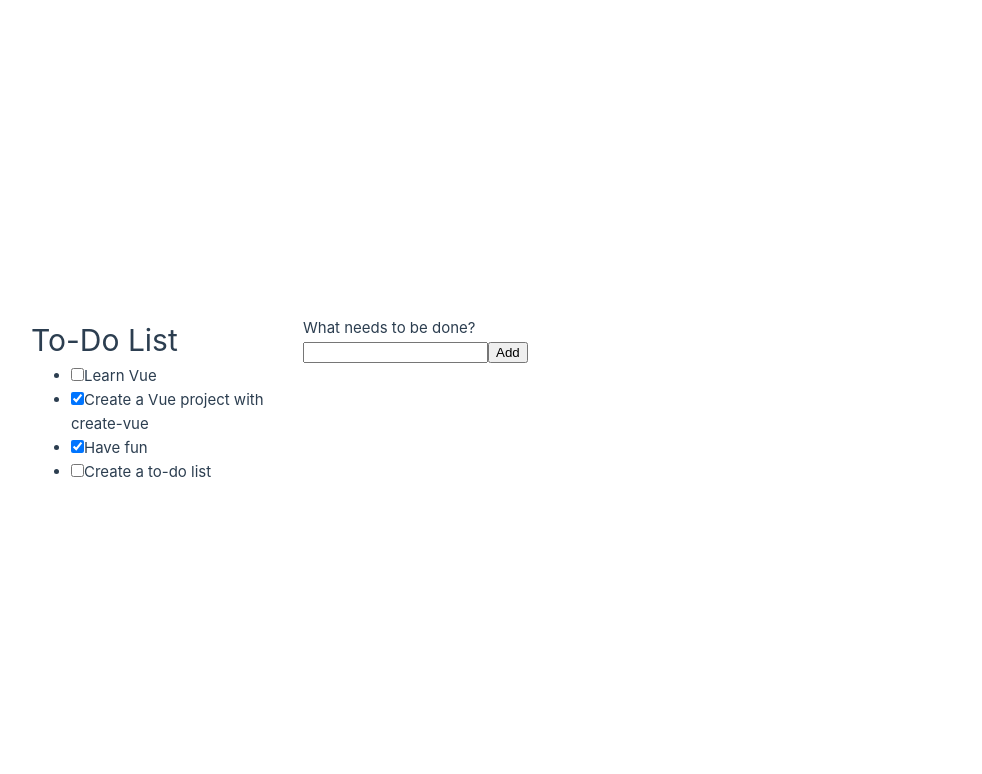
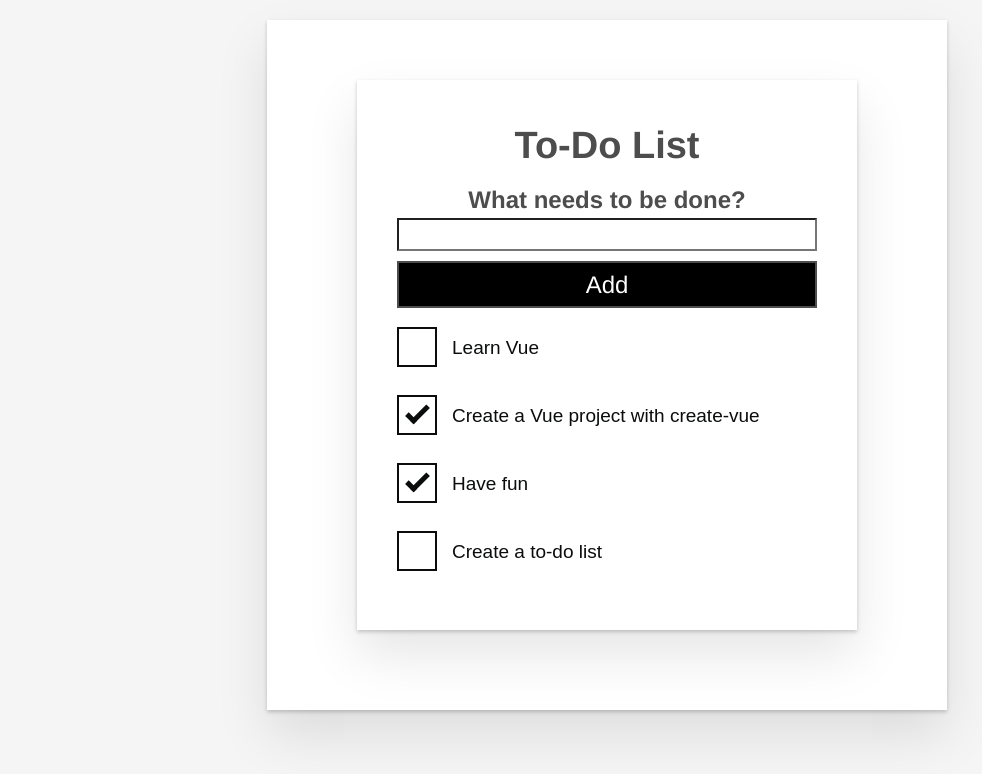
Before and after one commit to Daniel-Peace/TBD-chat, a Vue app in the folder hello-world/: page / in a window 1280 px wide. Shown: the top 774 px of the page, without its empty margins (33-1015 px from the left). Built offline with nearby package versions, Linux system fonts and the light colour scheme.

Commit message:
Added css styles from MDN tutorial

```diff
--- a/hello-world/src/App.vue
+++ b/hello-world/src/App.vue
@@ -23,7 +23,7 @@
   <div id="app">
     <h1>To-Do List</h1>
     <to-do-form @todo-added="addToDo"></to-do-form>
-    <ul>
+    <ul aria-labelledby="list-summary" class="stack-large">
       <li v-for="item in ToDoItems" :key="item.id">
         <to-do-item :label="item.label" :done="item.done" :id="item.id"></to-do-item>
       </li>
@@ -31,66 +31,115 @@
   </div>
 </template>
 
-<style scoped>
-header {
-  line-height: 1.5;
-  max-height: 100vh;
+<style>
+/* Global styles */
+.btn {
+  padding: 0.8rem 1rem 0.7rem;
+  border: 0.2rem solid #4d4d4d;
+  cursor: pointer;
+  text-transform: capitalize;
 }
-
-.logo {
-  display: block;
-  margin: 0 auto 2rem;
+.btn__danger {
+  color: #fff;
+  background-color: #ca3c3c;
+  border-color: #bd2130;
 }
-
-nav {
+.btn__filter {
+  border-color: lightgrey;
+}
+.btn__danger:focus {
+  outline-color: #c82333;
+}
+.btn__primary {
+  color: #fff;
+  background-color: #000;
+}
+.btn-group {
+  display: flex;
+  justify-content: space-between;
+}
+.btn-group > * {
+  flex: 1 1 auto;
+}
+.btn-group > * + * {
+  margin-left: 0.8rem;
+}
+.label-wrapper {
+  margin: 0;
+  flex: 0 0 100%;
+  text-align: center;
+}
+[class*='__lg'] {
+  display: inline-block;
   width: 100%;
-  font-size: 12px;
-  text-align: center;
-  margin-top: 2rem;
+  font-size: 1.9rem;
 }
-
-nav a.router-link-exact-active {
-  color: var(--color-text);
+[class*='__lg']:not(:last-child) {
+  margin-bottom: 1rem;
 }
-
-nav a.router-link-exact-active:hover {
-  background-color: transparent;
-}
-
-nav a {
-  display: inline-block;
-  padding: 0 1rem;
-  border-left: 1px solid var(--color-border);
-}
-
-nav a:first-of-type {
-  border: 0;
-}
-
-@media (min-width: 1024px) {
-  header {
-    display: flex;
-    place-items: center;
-    padding-right: calc(var(--section-gap) / 2);
-  }
-
-  .logo {
-    margin: 0 2rem 0 0;
-  }
-
-  header .wrapper {
-    display: flex;
-    place-items: flex-start;
-    flex-wrap: wrap;
-  }
-
-  nav {
-    text-align: left;
-    margin-left: -1rem;
-    font-size: 1rem;
-
-    padding: 1rem 0;
-    margin-top: 1rem;
+@media screen and (min-width: 620px) {
+  [class*='__lg'] {
+    font-size: 2.4rem;
   }
 }
+.visually-hidden {
+  position: absolute;
+  height: 1px;
+  width: 1px;
+  overflow: hidden;
+  clip: rect(1px 1px 1px 1px);
+  clip: rect(1px, 1px, 1px, 1px);
+  clip-path: rect(1px, 1px, 1px, 1px);
+  white-space: nowrap;
+}
+[class*='stack'] > * {
+  margin-top: 0;
+  margin-bottom: 0;
+}
+.stack-small > * + * {
+  margin-top: 1.25rem;
+}
+.stack-large > * + * {
+  margin-top: 2.5rem;
+}
+@media screen and (min-width: 550px) {
+  .stack-small > * + * {
+    margin-top: 1.4rem;
+  }
+  .stack-large > * + * {
+    margin-top: 2.8rem;
+  }
+}
+/* End global styles */
+#app {
+  background: #fff;
+  margin: 2rem 0 4rem 0;
+  padding: 1rem;
+  padding-top: 0;
+  position: relative;
+  box-shadow:
+    0 2px 4px 0 rgb(0 0 0 / 20%),
+    0 2.5rem 5rem 0 rgb(0 0 0 / 10%);
+}
+@media screen and (min-width: 550px) {
+  #app {
+    padding: 4rem;
+  }
+}
+#app > * {
+  max-width: 50rem;
+  margin-left: auto;
+  margin-right: auto;
+}
+#app > form {
+  max-width: 100%;
+}
+#app h1 {
+  display: block;
+  min-width: 100%;
+  width: 100%;
+  text-align: center;
+  margin: 0;
+  margin-bottom: 1rem;
+}
 </style>
--- a/hello-world/src/assets/base.css
+++ /dev/null
@@ -1,86 +0,0 @@
-/* color palette from <https://github.com/vuejs/theme> */
-:root {
-  --vt-c-white: #ffffff;
-  --vt-c-white-soft: #f8f8f8;
-  --vt-c-white-mute: #f2f2f2;
-
-  --vt-c-black: #181818;
-  --vt-c-black-soft: #222222;
-  --vt-c-black-mute: #282828;
-
-  --vt-c-indigo: #2c3e50;
-
-  --vt-c-divider-light-1: rgba(60, 60, 60, 0.29);
-  --vt-c-divider-light-2: rgba(60, 60, 60, 0.12);
-  --vt-c-divider-dark-1: rgba(84, 84, 84, 0.65);
-  --vt-c-divider-dark-2: rgba(84, 84, 84, 0.48);
-
-  --vt-c-text-light-1: var(--vt-c-indigo);
-  --vt-c-text-light-2: rgba(60, 60, 60, 0.66);
-  --vt-c-text-dark-1: var(--vt-c-white);
-  --vt-c-text-dark-2: rgba(235, 235, 235, 0.64);
-}
-
-/* semantic color variables for this project */
-:root {
-  --color-background: var(--vt-c-white);
-  --color-background-soft: var(--vt-c-white-soft);
-  --color-background-mute: var(--vt-c-white-mute);
-
-  --color-border: var(--vt-c-divider-light-2);
-  --color-border-hover: var(--vt-c-divider-light-1);
-
-  --color-heading: var(--vt-c-text-light-1);
-  --color-text: var(--vt-c-text-light-1);
-
-  --section-gap: 160px;
-}
-
-@media (prefers-color-scheme: dark) {
-  :root {
-    --color-background: var(--vt-c-black);
-    --color-background-soft: var(--vt-c-black-soft);
-    --color-background-mute: var(--vt-c-black-mute);
-
-    --color-border: var(--vt-c-divider-dark-2);
-    --color-border-hover: var(--vt-c-divider-dark-1);
-
-    --color-heading: var(--vt-c-text-dark-1);
-    --color-text: var(--vt-c-text-dark-2);
-  }
-}
-
-*,
-*::before,
-*::after {
-  box-sizing: border-box;
-  margin: 0;
-  font-weight: normal;
-}
-
-body {
-  min-height: 100vh;
-  color: var(--color-text);
-  background: var(--color-background);
-  transition:
-    color 0.5s,
-    background-color 0.5s;
-  line-height: 1.6;
-  font-family:
-    Inter,
-    -apple-system,
-    BlinkMacSystemFont,
-    'Segoe UI',
-    Roboto,
-    Oxygen,
-    Ubuntu,
-    Cantarell,
-    'Fira Sans',
-    'Droid Sans',
-    'Helvetica Neue',
-    sans-serif;
-  font-size: 15px;
-  text-rendering: optimizeLegibility;
-  -webkit-font-smoothing: antialiased;
-  -moz-osx-font-smoothing: grayscale;
-}
--- a/hello-world/src/assets/main.css
+++ /dev/null
@@ -1,35 +0,0 @@
-@import './base.css';
-
-#app {
-  max-width: 1280px;
-  margin: 0 auto;
-  padding: 2rem;
-  font-weight: normal;
-}
-
-a,
-.green {
-  text-decoration: none;
-  color: hsla(160, 100%, 37%, 1);
-  transition: 0.4s;
-  padding: 3px;
-}
-
-@media (hover: hover) {
-  a:hover {
-    background-color: hsla(160, 100%, 37%, 0.2);
-  }
-}
-
-@media (min-width: 1024px) {
-  body {
-    display: flex;
-    place-items: center;
-  }
-
-  #app {
-    display: grid;
-    grid-template-columns: 1fr 1fr;
-    padding: 0 2rem;
-  }
-}
--- /dev/null
+++ b/hello-world/src/assets/reset.css
@@ -0,0 +1,77 @@
+/*reset.css*/
+/* RESETS */
+*,
+*::before,
+*::after {
+  box-sizing: border-box;
+}
+*:focus {
+  outline: 3px dashed #228bec;
+}
+html {
+  font: 62.5% / 1.15 sans-serif;
+}
+h1,
+h2 {
+  margin-bottom: 0;
+}
+ul {
+  list-style: none;
+  padding: 0;
+}
+button {
+  border: none;
+  margin: 0;
+  padding: 0;
+  width: auto;
+  overflow: visible;
+  background: transparent;
+  color: inherit;
+  font: inherit;
+  line-height: normal;
+  -webkit-font-smoothing: inherit;
+  -moz-osx-font-smoothing: inherit;
+  appearance: none;
+}
+button::-moz-focus-inner {
+  border: 0;
+}
+button,
+input,
+optgroup,
+select,
+textarea {
+  font-family: inherit;
+  font-size: 100%;
+  line-height: 1.15;
+  margin: 0;
+}
+button,
+input {
+  /* 1 */
+  overflow: visible;
+}
+input[type='text'] {
+  border-radius: 0;
+}
+body {
+  width: 100%;
+  max-width: 68rem;
+  margin: 0 auto;
+  font:
+    1.6rem/1.25 'Helvetica Neue',
+    Helvetica,
+    Arial,
+    sans-serif;
+  background-color: #f5f5f5;
+  color: #4d4d4d;
+  -moz-osx-font-smoothing: grayscale;
+  -webkit-font-smoothing: antialiased;
+}
+@media screen and (min-width: 620px) {
+  body {
+    font-size: 1.9rem;
+    line-height: 1.31579;
+  }
+}
+/*END RESETS*/
--- a/hello-world/src/components/ToDoForm.vue
+++ b/hello-world/src/components/ToDoForm.vue
@@ -14,7 +14,9 @@
 <template>
   <!-- ".prevent" means that the default form-submission action (page refresh) will be suppressed, and only our custom function will run -->
   <form @submit.prevent="onSubmit">
-    <label for="new-todo-input"> What needs to be done? </label>
+    <h2 class="label-wrapper">
+      <label for="new-todo-input" class="label__lg"> What needs to be done? </label>
+    </h2>
     <!-- Trim means leading and ending whitespace will be removed. (I tried the property .lazy based on an MDN recommendation, but that didn't work right with Composition API) -->
     <input
       type="text"
@@ -22,7 +24,8 @@
       name="new-todo"
       autocomplete="off"
       v-model.trim="label"
+      class="input__lg"
     />
-    <button type="submit">Add</button>
+    <button type="submit" class="btn btn__primary btn__lg">Add</button>
   </form>
 </template>
--- a/hello-world/src/components/ToDoItem.vue
+++ b/hello-world/src/components/ToDoItem.vue
@@ -7,8 +7,123 @@
 </script>
 
 <template>
-  <div>
-    <input type="checkbox" :id="id" :checked="done" />
-    <label :for="id">{{ label }}</label>
+  <div class="custom-checkbox">
+    <input type="checkbox" :id="id" :checked="done" class="checkbox" />
+    <label :for="id" class="checkbox-label">{{ label }}</label>
   </div>
 </template>
+
+<style scoped>
+.custom-checkbox > .checkbox-label {
+  font-family: Arial, sans-serif;
+  -webkit-font-smoothing: antialiased;
+  -moz-osx-font-smoothing: grayscale;
+  font-weight: 400;
+  font-size: 16px;
+  font-size: 1rem;
+  line-height: 1.25;
+  color: #0b0c0c;
+  display: block;
+  margin-bottom: 5px;
+}
+.custom-checkbox > .checkbox {
+  font-family: Arial, sans-serif;
+  -webkit-font-smoothing: antialiased;
+  -moz-osx-font-smoothing: grayscale;
+  font-weight: 400;
+  font-size: 16px;
+  font-size: 1rem;
+  line-height: 1.25;
+  box-sizing: border-box;
+  width: 100%;
+  height: 40px;
+  height: 2.5rem;
+  margin-top: 0;
+  padding: 5px;
+  border: 2px solid #0b0c0c;
+  border-radius: 0;
+  appearance: none;
+}
+.custom-checkbox > input:focus {
+  outline: 3px dashed #fd0;
+  outline-offset: 0;
+  box-shadow: inset 0 0 0 2px;
+}
+.custom-checkbox {
+  font-family: Arial, sans-serif;
+  -webkit-font-smoothing: antialiased;
+  font-weight: 400;
+  font-size: 1.6rem;
+  line-height: 1.25;
+  display: block;
+  position: relative;
+  min-height: 40px;
+  margin-bottom: 10px;
+  padding-left: 40px;
+  clear: left;
+}
+.custom-checkbox > input[type='checkbox'] {
+  -webkit-font-smoothing: antialiased;
+  cursor: pointer;
+  position: absolute;
+  z-index: 1;
+  top: -2px;
+  left: -2px;
+  width: 44px;
+  height: 44px;
+  margin: 0;
+  opacity: 0;
+}
+.custom-checkbox > .checkbox-label {
+  font-size: inherit;
+  font-family: inherit;
+  line-height: inherit;
+  display: inline-block;
+  margin-bottom: 0;
+  padding: 8px 15px 5px;
+  cursor: pointer;
+  touch-action: manipulation;
+}
+.custom-checkbox > label::before {
+  content: '';
+  box-sizing: border-box;
+  position: absolute;
+  top: 0;
+  left: 0;
+  width: 40px;
+  height: 40px;
+  border: 2px solid currentcolor;
+  background: transparent;
+}
+.custom-checkbox > input[type='checkbox']:focus + label::before {
+  border-width: 4px;
+  outline: 3px dashed #228bec;
+}
+.custom-checkbox > label::after {
+  box-sizing: content-box;
+  content: '';
+  position: absolute;
+  top: 11px;
+  left: 9px;
+  width: 18px;
+  height: 7px;
+  transform: rotate(-45deg);
+  border: solid;
+  border-width: 0 0 5px 5px;
+  border-top-color: transparent;
+  opacity: 0;
+  background: transparent;
+}
+.custom-checkbox > input[type='checkbox']:checked + label::after {
+  opacity: 1;
+}
+@media only screen and (min-width: 40rem) {
+  label,
+  input,
+  .custom-checkbox {
+    font-size: 19px;
+    font-size: 1.9rem;
+    line-height: 1.31579;
+  }
+}
+</style>
--- a/hello-world/src/main.ts
+++ b/hello-world/src/main.ts
@@ -1,4 +1,4 @@
-import './assets/main.css'
+import './assets/reset.css'
 
 import { createApp } from 'vue'
 import App from './App.vue'
```
